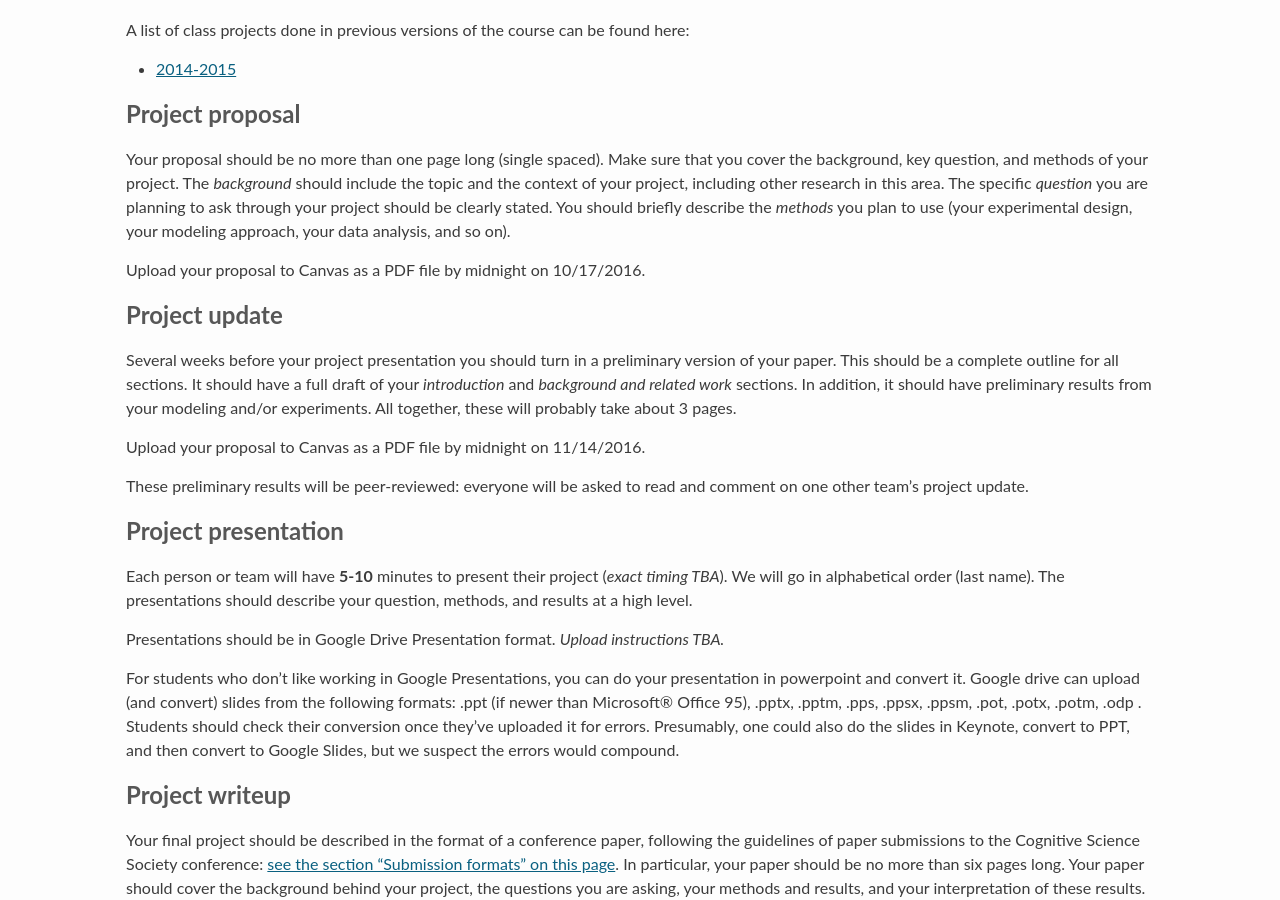
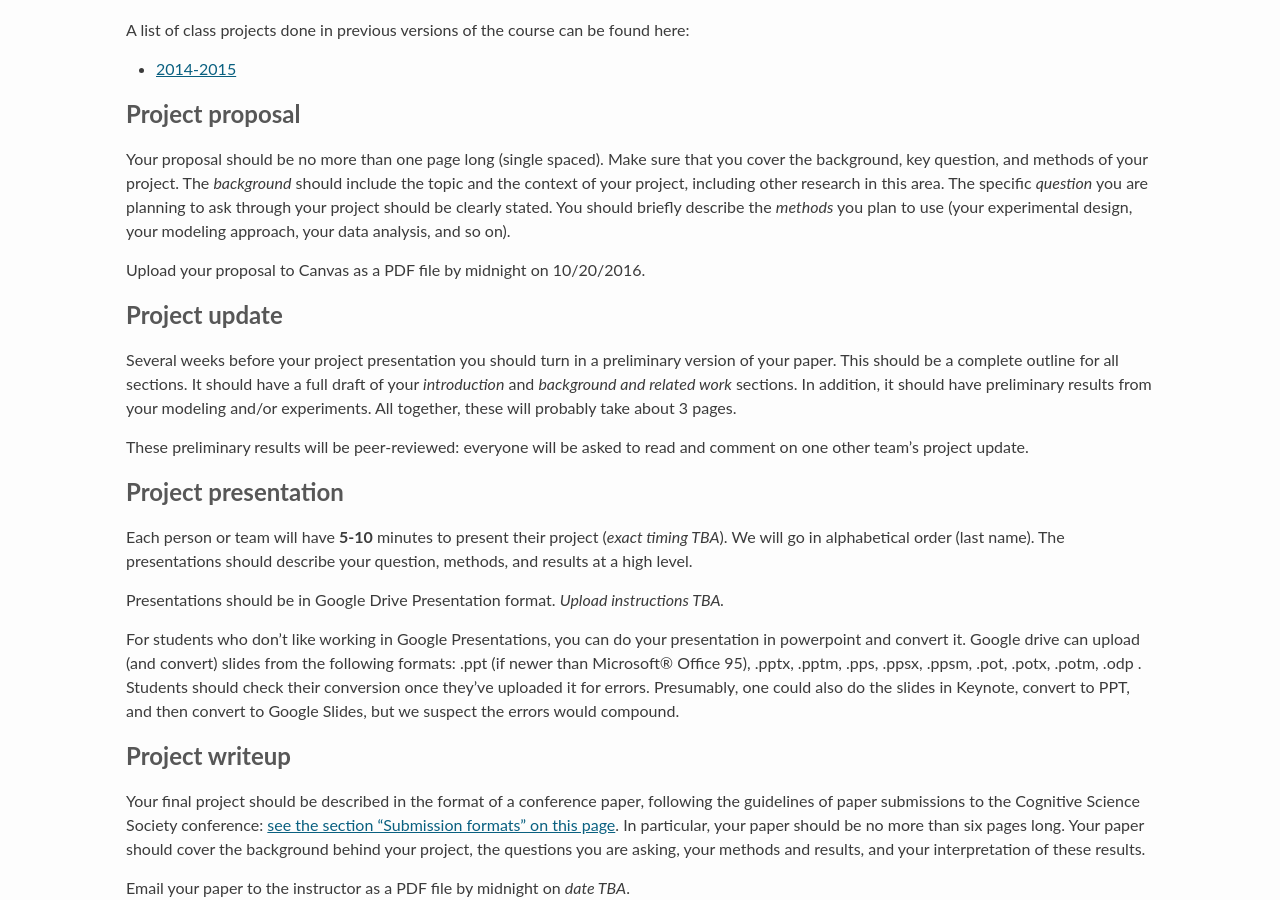
Before and after one commit to stanford-cocolab/cocolab.stanford.edu, a Jekyll site: the page built from psych204-fall2016.md, in a window 1280 px wide and 900 px high, scrolled down 5310 px. Built offline with Jekyll 4.4.1, drawn with Linux system fonts in a browser that asks for light colours; Markdown is read by kramdown in place of the engine named in the settings; a script that is not in the unit is left out.

Commit message:
fix project proposal section

```diff
--- a/psych204-fall2016.md
+++ b/psych204-fall2016.md
@@ -1,9 +1,6 @@
 ---
 layout: default
 ---
-
-
-
 
 #Computation and Cognition: the Probabilistic Approach (Psych204/CS428, Fall 2016)
 
@@ -324,14 +321,14 @@ project should be clearly stated. You should briefly describe the
 *methods* you plan to use (your experimental
 design, your modeling approach, your data analysis, and so on).
 
-Upload your proposal to Canvas as a PDF file by midnight on 10/17/2016.
+Upload your proposal to Canvas as a PDF file by midnight on 10/20/2016.
 
 
 ## Project update
 
 Several weeks before your project presentation you should turn in a preliminary version of your paper. This should be a complete outline for all sections. It should have a full draft of your *introduction* and *background and related work* sections. In addition, it should have preliminary results from your modeling and/or experiments. All together, these will probably take about 3 pages.
 
-Upload your proposal to Canvas as a PDF file by midnight on 11/14/2016.
+<!-- Upload your proposal to Canvas as a PDF file by midnight on 11/14/2016. -->
 
 These preliminary results will be peer-reviewed: everyone will be asked to read and comment on one other team's project update.
 
```
